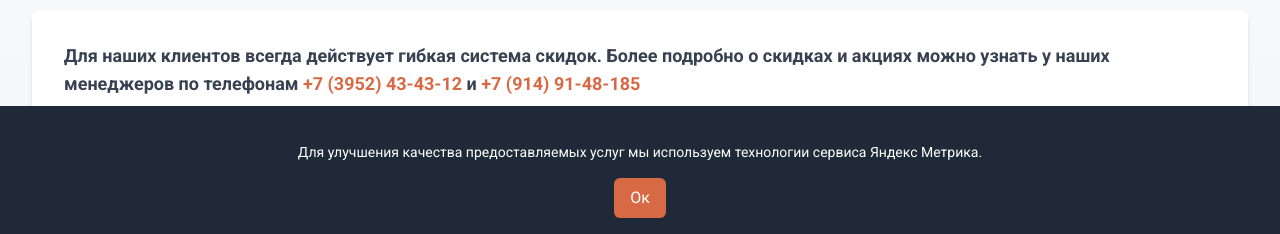
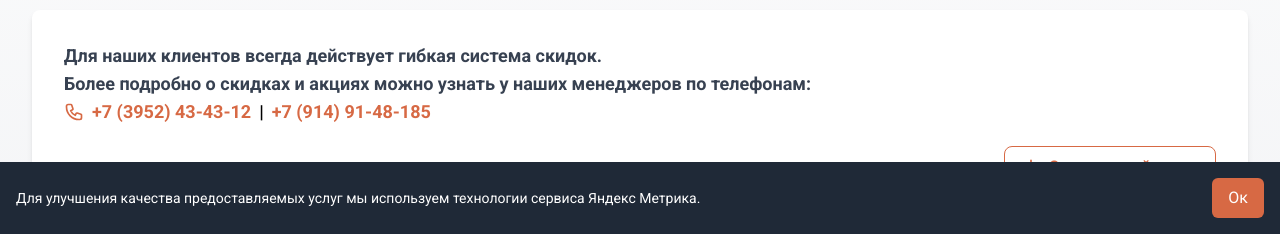
Before and after one commit to devisd/education, a Next.js app: page /main/price in a window 1280 px wide. Shown: the part 566-800 px from the top of the page. Built offline with nearby package versions, Linux system fonts and the light colour scheme; no server answers.

Commit message:
refactor price page

```diff
--- a/src/app/main/price/page.tsx
+++ b/src/app/main/price/page.tsx
@@ -1,6 +1,7 @@
 import { getPrice, getPriceList } from "@/api/services";
 import { ErrorMessage } from "@/components/ErrorMessage";
 import { CourseTab } from "@/components/ui";
+import { PhoneIcon } from "@/icons";
 
 
 export default async function PricePage() {
@@ -29,10 +30,19 @@ export default async function PricePage() {
                 {/* Скидки */}
                 <div className="bg-white rounded-lg shadow-md p-6 md:p-8">
                     <p className="text-gray-700 font-bold text-lg">Для наших клиентов всегда действует гибкая система скидок.
-                        Более подробно о скидках и акциях можно узнать у наших менеджеров по телефонам <span className="text-primary-600">
-                            +7 (3952) 43-43-12</span> и <span className="text-primary-600">+7 (914) 91-48-185
-                        </span>
                     </p>
+                    <p className="text-gray-700 font-bold text-lg">Более подробно о скидках и акциях можно узнать у наших менеджеров по телефонам:
+                    </p>
+                    <div className="flex max-sm:flex-col sm:items-center sm:gap-2 font-bold text-lg">
+                        <PhoneIcon className="h-5 w-5 text-primary-600 max-sm:hidden" />
+                        <a href="tel:+73952434312" className="text-primary-600 hover:text-primary-900 ">
+                            +7 (3952) 43-43-12
+                        </a>
+                        <p className="max-sm:hidden">|</p>
+                        <a href="tel:+79149148185" className="text-primary-600 hover:text-primary-900 ">
+                            +7 (914) 91-48-185
+                        </a>
+                    </div>
 
                     <div className="flex justify-end mt-5">
                         <a href={`https://terminal-38.cloudpub.ru${priceList?.document.url}`} className="inline-flex items-center px-4 py-2 border border-primary-600 text-primary-600 bg-white hover:bg-primary-50 rounded-lg font-medium transition-colors">
--- a/tailwind.config.js
+++ b/tailwind.config.js
@@ -5,6 +5,7 @@ module.exports = {
     screens: {
       mob: '480px',
       w580: '580px',
+      sm: '640px',
       md: '768px',
       lg: '1024px',
       xl: '1280px',
```
